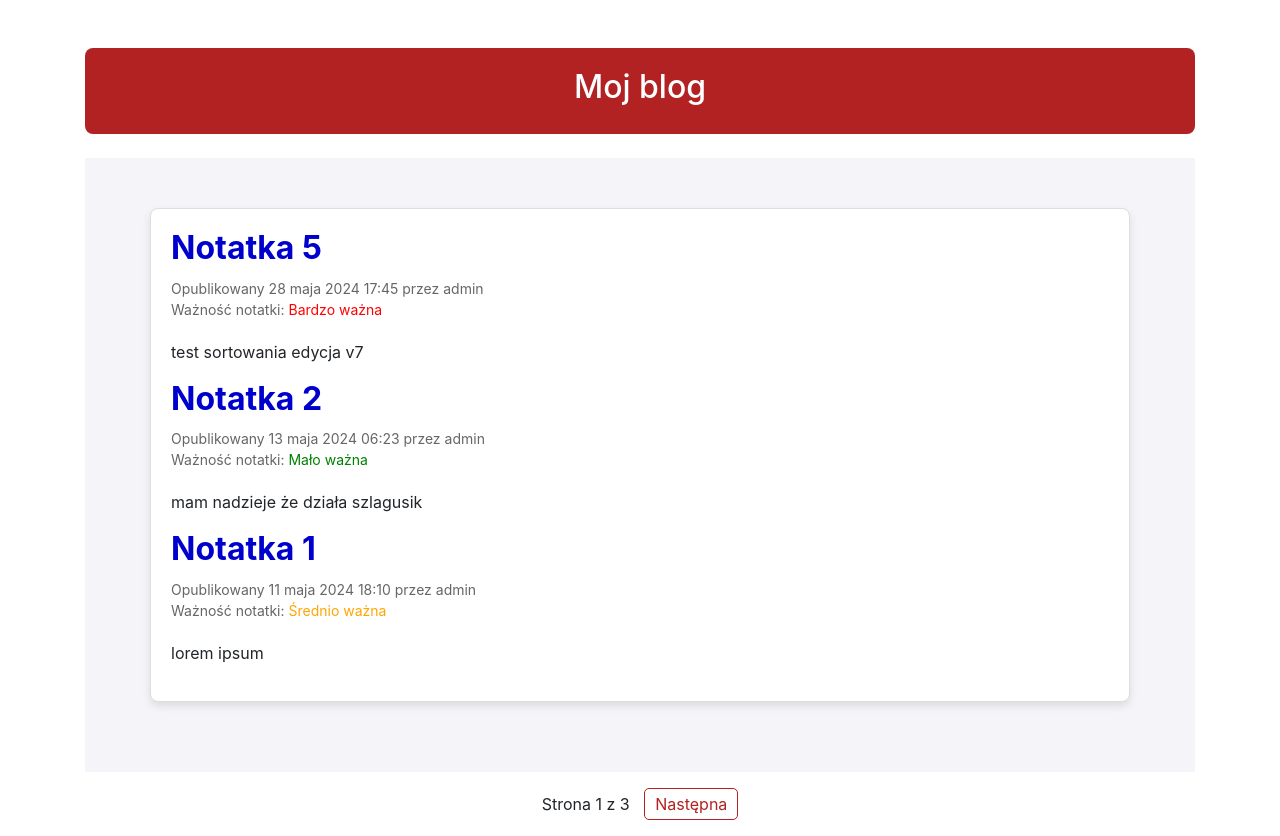
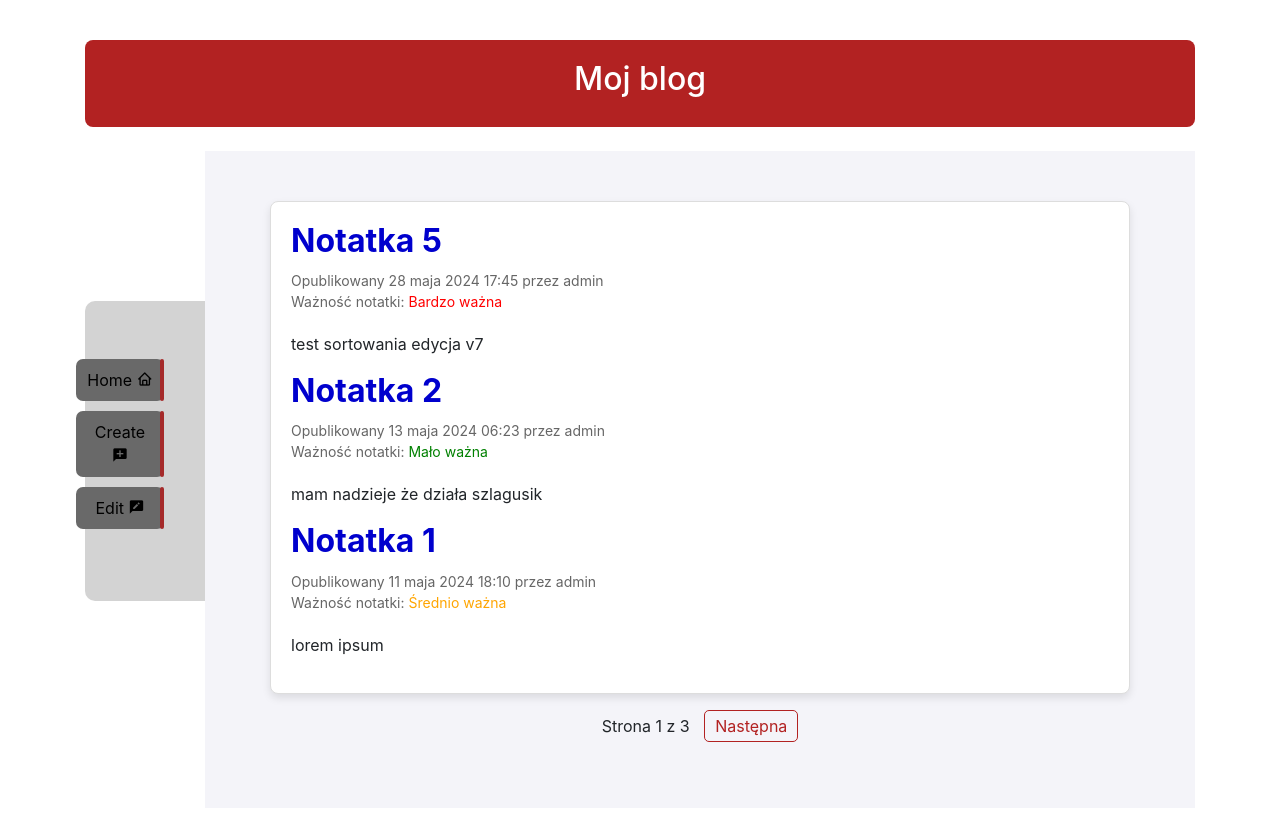
Before and after one commit to rochard2/Notatki, a Django app: page / in a window 1280 px wide. After the commit the page ends 742 px from the top, so only its background shows below. Run offline with Django 5.2, Linux system fonts and the light colour scheme; data comes from the database, SQL or seed files in the repository; some libraries are stand-ins or nearby versions.

Commit message:
odnosniki,css dla create

```diff
--- a/notatki/static/css/blog.css
+++ b/notatki/static/css/blog.css
@@ -1,8 +1,72 @@
-{
+.navbar li a{
+    color: lightgrey;
+}
+body {
   margin: 0;
   padding: 0;
   box-sizing: border-box;
   font-family: 'Montserrat', sans-serif;
+}
+
+.main-container {
+    display: flex;
+}
+
+.navbar {
+    background-color: lightgrey;
+    width: 120px;
+    height: 300px;
+    border-top-left-radius: 10px;
+    border-bottom-left-radius: 10px;
+    display: flex;
+    flex-direction: column;
+    align-items: center;
+    padding-top: 10px;
+    margin-top: 150px;
+}
+
+.navbar ul {
+    list-style: none;
+    padding: 0;
+    margin: 0;
+    width: 100%;
+    margin-top: 40px;
+}
+
+.navbar li {
+    background-color: dimgrey;
+    color: black;
+    border-radius: 7px;
+    margin: 10px 0;
+    padding: 9px;
+    text-align: center;
+    position: relative;
+    right: 25px;
+    transition: all 0.3s ease;
+}
+
+.navbar li::before {
+    content: '';
+    position: absolute;
+    top: 0;
+    right: 0;
+    width: 0;
+    height: 100%;
+    border-radius: 8px;
+    border: 2px solid brown;
+    transition: width 0.3s ease;
+}
+
+.navbar li:hover {
+    right: 40px;
+}
+
+.navbar li:hover::before {
+    width: 100%;
+}
+
+.navbar li i {
+    color: black;
 }
 
 .note-main {
@@ -10,6 +74,7 @@
     justify-content: space-between;
     padding: 50px;
     background-color: #f0f0f0;
+    flex-grow: 1;
 }
 
 .container {
--- /dev/null
+++ b/notatki/static/css/create.css
@@ -0,0 +1,83 @@
+{
+  margin: 0;
+  padding: 0;
+  box-sizing: border-box;
+  font-family: 'Open Sans', sans-serif;
+}
+
+body {
+    display: flex;
+    justify-content: center;
+    align-items: center;
+    height: 100vh;
+    background-color: #f4f4f9;
+}
+
+.form-wrapper {
+    background-color: #ffffff;
+    padding: 40px;
+    border-radius: 12px;
+    box-shadow: 0 4px 10px rgba(0, 0, 0, 0.1);
+    transition: box-shadow 0.3s ease;
+    width: 500px;
+    display: flex;
+    justify-content: center;
+    position: relative;
+    left: 30%;
+}
+
+.form-wrapper:hover {
+    box-shadow: 0 8px 20px rgba(0, 0, 0, 0.2);
+}
+
+form {
+    display: flex;
+    flex-direction: column;
+}
+
+.form-group {
+    margin-bottom: 20px;
+}
+
+label {
+    font-weight: 700;
+    margin-bottom: 8px;
+    display: block;
+    color: #333;
+}
+
+input[type="text"],
+textarea,
+select {
+    width: 100%;
+    padding: 12px;
+    margin-top: 8px;
+    border: 1px solid #ccc;
+    border-radius: 6px;
+    transition: border-color 0.3s ease, box-shadow 0.3s ease;
+}
+
+input[type="text"]:focus,
+textarea:focus,
+select:focus {
+    border-color: #007bff;
+    box-shadow: 0 0 10px rgba(0, 123, 255, 0.1);
+    outline: none;
+}
+
+.btn-submit {
+    background-image: linear-gradient(to right, #00d2ff, #3a7bd5);
+    padding: 15px;
+    border: none;
+    border-radius: 6px;
+    color: white;
+    font-weight: 700;
+    cursor: pointer;
+    transition: background-position 0.3s ease;
+    text-transform: uppercase;
+    background-size: 200% auto;
+}
+
+.btn-submit:hover {
+    background-position: right center;
+}
--- a/notatki/static/css/detail.css
+++ b/notatki/static/css/detail.css
@@ -72,7 +72,7 @@
 
 
 .edit {
-    background-color: #00d2ff;
+    background-color: red;
     color: white;
     padding: 15px 30px;
     border: none;
@@ -80,6 +80,8 @@
     font-weight: 700;
     cursor: pointer;
     transition: background-color 0.3s ease;
+    position: relative;
+    top: 10%;
 }
 
 .edit:hover {
--- a/notatki/templates/notatki/base.html
+++ b/notatki/templates/notatki/base.html
@@ -5,7 +5,9 @@
     <meta charset="UTF-8">
     <link href="{% static 'css/blog.css' %}" rel="stylesheet">
     <link href="{% static 'css/detail.css' %}" rel="stylesheet">
+    <link href="{% static 'css/create.css' %}" rel="stylesheet">
     <link href="https://maxcdn.bootstrapcdn.com/bootstrap/4.5.2/css/bootstrap.min.css" rel="stylesheet">
+    <link href='https://unpkg.com/boxicons@2.1.1/css/boxicons.min.css' rel='stylesheet'>
     <title>{% block title %}{% endblock %}</title>
 </head>
 <body>
--- a/notatki/templates/notatki/create.html
+++ b/notatki/templates/notatki/create.html
@@ -1,9 +1,11 @@
 {% extends "notatki/base.html" %}
 {% block content %}
+    <div class="form-wrapper">
     <form method="post">
     {% csrf_token %}
     {{ form.as_p }}
         <br>
-    <button type="submit">Dodaj notatkę</button>
+    <button type="submit" class="btn-submit">Dodaj notatkę</button>
     </form>
+    </div>
 {% endblock %}
--- a/notatki/templates/notatki/post/list.html
+++ b/notatki/templates/notatki/post/list.html
@@ -2,6 +2,14 @@
 
 {% block title %}Mój blog{% endblock %}
 {% block content %}
+    <div class="main-container">
+    <div class="navbar">
+        <ul>
+            <a href="list.html"><li>Home  <i class='bx bx-home'></i></li></a>
+            <a href="create"><li>Create <i class='bx bxs-comment-add'></i></li></a>
+            <a href="edit"> <li>Edit <i class='bx bxs-comment-edit'></i></li></a>
+        </ul>
+    </div>
 <div class="note-main">
     <div class="container">
         <div class="notes">
@@ -21,9 +29,8 @@
             {{ note.body|truncatewords:30|linebreaks }}
             {% endfor %}
         </div>
+    {% include "notatki/pagination.html" with page=page_obj %}
+{% endblock %}
+    {% include "notatki/pagination.html" with page=page_obj %}
     </div>
 </div>
-
-{% include "notatki/pagination.html" with page=page_obj %}
-{% endblock %}
-    {% include "notatki/pagination.html" with page=page_obj %}
```
Also changed, not shown: notatki/templates/notatki/post/detail.html (+6 -4 lines).
